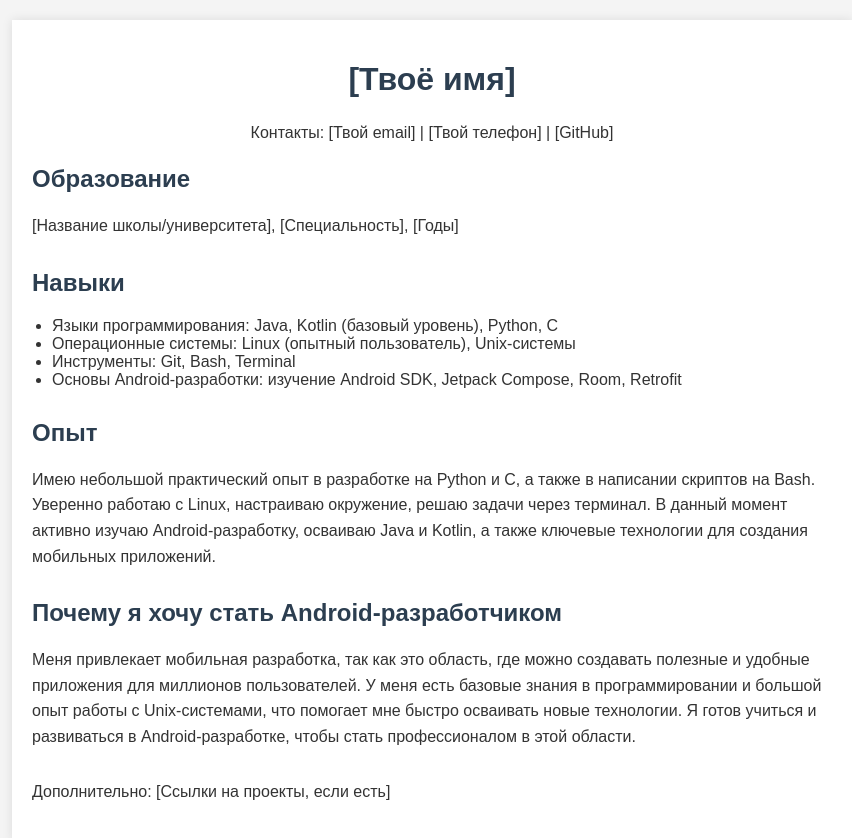
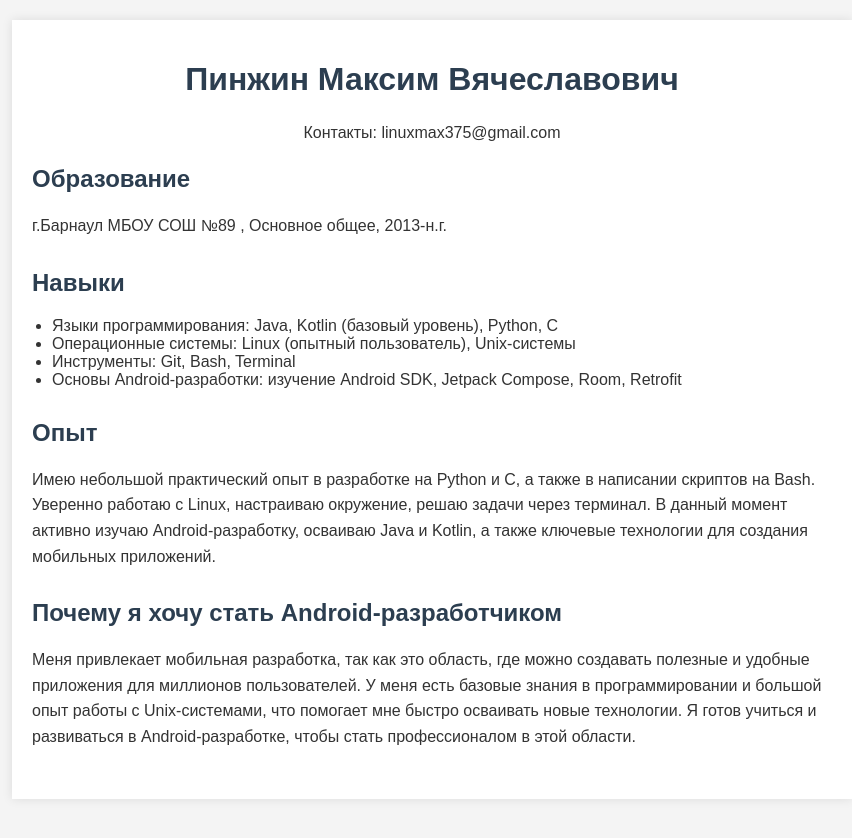
Before and after one commit to SLASH752/slash752.github.io, a plain HTML site: page index.html in a window 1280 px wide. Shown: the whole page, without its empty margins (208-1060 px from the left). Drawn offline with Linux system fonts and the light colour scheme.

Commit message:
Update index.html

```diff
--- a/index.html
+++ b/index.html
@@ -67,13 +67,13 @@
 <body>
     <div class="container">
         <header>
-            <h1>[Твоё имя]</h1>
-            <p>Контакты: [Твой email] | [Твой телефон] | [GitHub]</p>
+            <h1>Пинжин Максим Вячеславович</h1>
+            <p>Контакты: linuxmax375@gmail.com</p>
         </header>
 
         <section class="education">
             <h2>Образование</h2>
-            <p>[Название школы/университета], [Специальность], [Годы]</p>
+            <p>г.Барнаул МБОУ СОШ №89 , Основное общее, 2013-н.г.</p>
         </section>
 
         <section class="skills">
@@ -96,9 +96,6 @@
             <p>Меня привлекает мобильная разработка, так как это область, где можно создавать полезные и удобные приложения для миллионов пользователей. У меня есть базовые знания в программировании и большой опыт работы с Unix-системами, что помогает мне быстро осваивать новые технологии. Я готов учиться и развиваться в Android-разработке, чтобы стать профессионалом в этой области.</p>
         </section>
 
-        <footer>
-            <p>Дополнительно: [Ссылки на проекты, если есть]</p>
-        </footer>
     </div>
 </body>
 </html>
```
